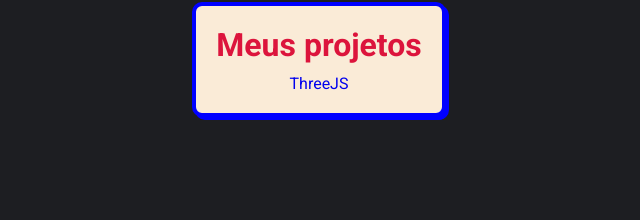
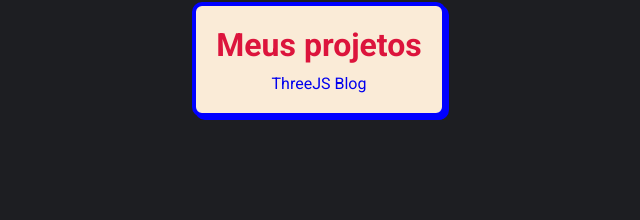
Before and after one commit to rtmonteiro/rtmonteiro.github.io, a plain HTML site: page index.html in a window 1280 px wide. Shown: the part 346-566 px from the top of the page, 321-961 px from the left. Drawn offline with Linux system fonts and the light colour scheme.

Commit message:
Update index.html

```diff
--- a/index.html
+++ b/index.html
@@ -23,6 +23,7 @@
   <div class="card">
     <h1>Meus projetos</h1>
     <a href="/threejs.html">ThreeJS</a>
+    <a href="https://blog-lilac-eta-24.vercel.app/blog">Blog</a>
   </div>
 
   <div class="card">
```
